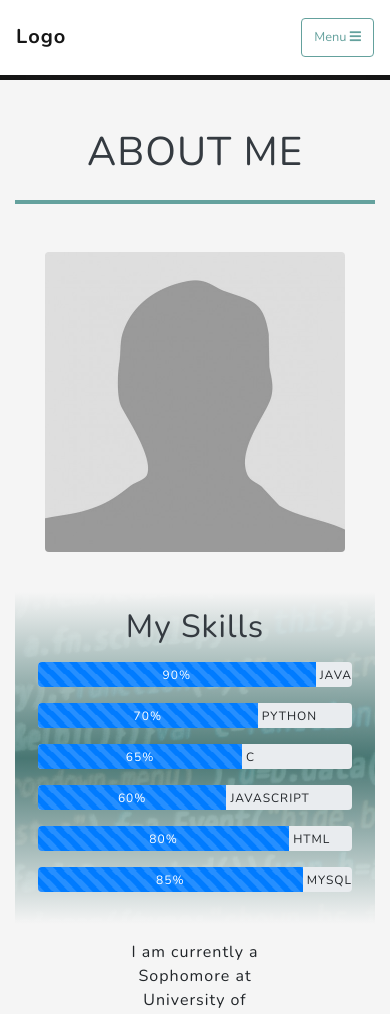
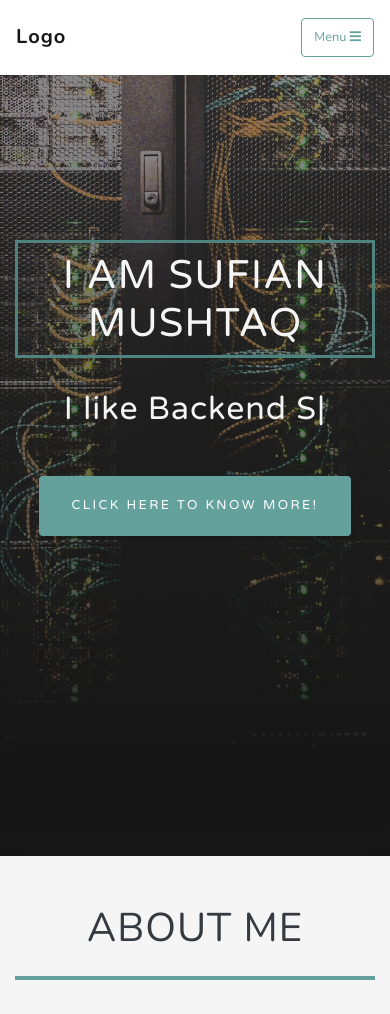
Before and after one commit to sufian27/portfolio-website, a Flask app: page / in a window 390 px wide. Shown: the top 1014 px of the page. Run offline with Flask 2, Linux system fonts and the light colour scheme; some libraries are stand-ins or nearby versions.

Commit message:
fixed errors

```diff
--- a/app/static/css/custom.css
+++ b/app/static/css/custom.css
@@ -127,20 +127,14 @@
 
 @media (max-width: 992px) {
     .masthead {
-    content: "";
-    display: block;
-    position: fixed;
-    left: 0;
-    top: 0;
-    width: 100%;
-    height: 100%;
-    z-index: -10;
-    background: linear-gradient(to bottom, rgba(22, 22, 22, 0.3) 0%, rgba(22, 22, 22, 0.7) 75%, #161616 100%), url("../img/home-bg-2.jpg") no-repeat center center;
-    -webkit-background-size: cover;
-    -moz-background-size: cover;
-    -o-background-size: cover;
-    background-size: cover;
-  }
+      background: linear-gradient(to bottom, rgba(22, 22, 22, 0.3) 0%, rgba(22, 22, 22, 0.7) 75%, #161616 100%), url("../img/home-bg-2.jpg") no-repeat center center fixed;
+      -webkit-background-size: cover;
+      -moz-background-size: cover;
+      -o-background-size: cover;
+      background-size: cover;
+      height: 100%;
+      overflow: hidden;
+    }
 }
 
 
```
